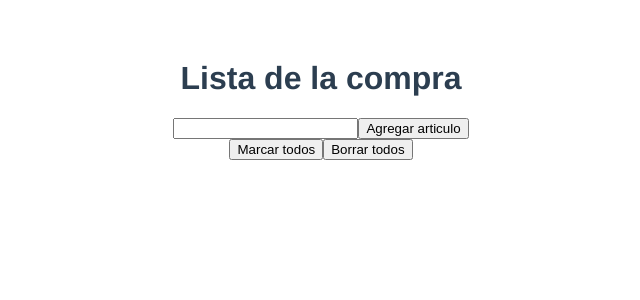
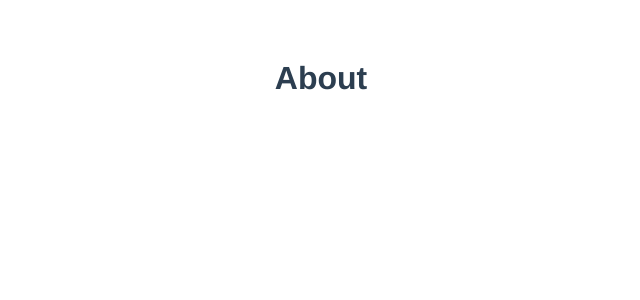
Before and after one commit to hermanu/todo-app, a Vue app: page /about in a window 1280 px wide. Shown: the top 300 px of the page, without its empty margins (319-959 px from the left). Built offline with nearby package versions, Linux system fonts and the light colour scheme.

Commit message:
Added vue-router Fixed components to match new routes

```diff
--- a/package.json
+++ b/package.json
@@ -9,7 +9,8 @@
   },
   "dependencies": {
     "core-js": "^3.6.5",
-    "vue": "^3.0.0"
+    "vue": "^3.0.0",
+    "vue-router": "^4.0.8"
   },
   "devDependencies": {
     "@vue/cli-plugin-babel": "~4.5.0",
--- a/src/App.vue
+++ b/src/App.vue
@@ -1,67 +1,8 @@
 <template>
-  <h1>Lista de la compra</h1>
-  <form @submit.prevent="addNewTodo">
-    <label for="newTodo"></label>
-    <input v-model="newTodo" type="text" name="newTodo" />
-    <button>Agregar articulo</button>
-  </form>
-  <button @click="markAllDone">Marcar todos</button>
-  <button @click="removeAll">Borrar todos</button>
-  <ul>
-    <li v-for="(todo, index) in todoList" :key="todo.id" class="todo">
-      <h3 :class="{ done: todo.done }" @click="toggleDone(todo)">
-        {{ todo.content }}
-      </h3>
-      <button @click="removeTodo(index)">Borrar</button>
-    </li>
-  </ul>
+  <router-view />
 </template>
 
-<script>
-import { ref } from "vue";
-
-export default {
-  setup() {
-    //
-    const newTodo = ref("");
-    const todoList = ref([]);
-    //
-    function addNewTodo() {
-      todoList.value.push({
-        id: Date.now(),
-        done: false,
-        content: newTodo.value,
-      });
-      newTodo.value = "";
-    }
-    //
-    function toggleDone(todo) {
-      todo.done = !todo.done;
-    }
-    //
-    function removeTodo(index) {
-      todoList.value.splice(index, 1);
-    }
-    //
-    function markAllDone() {
-      todoList.value.forEach((todo) => (todo.done = true));
-    }
-    //
-    function removeAll() {
-      todoList.value = [];
-    }
-    return {
-      addNewTodo,
-      newTodo,
-      todoList,
-      toggleDone,
-      removeTodo,
-      markAllDone,
-      removeAll,
-    };
-  },
-};
-</script>
+<script></script>
 
 <style>
 #app {
--- /dev/null
+++ b/src/components/views/About.vue
@@ -0,0 +1,3 @@
+<template>
+  <h1>About</h1>
+</template>
--- /dev/null
+++ b/src/components/views/Home.vue
@@ -0,0 +1,7 @@
+<template>
+  <h1>Home page</h1>
+  <router-link to="/about">About</router-link>
+  <br />
+  <router-link to="/list">List</router-link>
+  <router-view />
+</template>
--- /dev/null
+++ b/src/components/views/List.vue
@@ -0,0 +1,81 @@
+<template>
+  <h1>Lista de la compra</h1>
+  <form @submit.prevent="addNewTodo">
+    <label for="newTodo"></label>
+    <input v-model="newTodo" type="text" name="newTodo" />
+    <button>Agregar articulo</button>
+  </form>
+  <button @click="markAllDone">Marcar todos</button>
+  <button @click="removeAll">Borrar todos</button>
+  <ul>
+    <li v-for="(todo, index) in todoList" :key="todo.id" class="todo">
+      <h3 :class="{ done: todo.done }" @click="toggleDone(todo)">
+        {{ todo.content }}
+      </h3>
+      <button @click="removeTodo(index)">Borrar</button>
+    </li>
+  </ul>
+</template>
+
+<script>
+import { ref } from "vue";
+
+export default {
+  setup() {
+    //
+    const newTodo = ref("");
+    const todoList = ref([]);
+    //
+    function addNewTodo() {
+      todoList.value.push({
+        id: Date.now(),
+        done: false,
+        content: newTodo.value,
+      });
+      newTodo.value = "";
+    }
+    //
+    function toggleDone(todo) {
+      todo.done = !todo.done;
+    }
+    //
+    function removeTodo(index) {
+      todoList.value.splice(index, 1);
+    }
+    //
+    function markAllDone() {
+      todoList.value.forEach((todo) => (todo.done = true));
+    }
+    //
+    function removeAll() {
+      todoList.value = [];
+    }
+    return {
+      addNewTodo,
+      newTodo,
+      todoList,
+      toggleDone,
+      removeTodo,
+      markAllDone,
+      removeAll,
+    };
+  },
+};
+</script>
+
+<style>
+#app {
+  font-family: Avenir, Helvetica, Arial, sans-serif;
+  -webkit-font-smoothing: antialiased;
+  -moz-osx-font-smoothing: grayscale;
+  text-align: center;
+  color: #2c3e50;
+  margin-top: 60px;
+}
+.done {
+  text-decoration: line-through;
+}
+.todo {
+  cursor: pointer;
+}
+</style>
--- a/src/main.js
+++ b/src/main.js
@@ -1,4 +1,7 @@
-import { createApp } from 'vue'
-import App from './App.vue'
+import { createApp } from "vue";
+import App from "./App.vue";
+import router from "@/router";
 
-createApp(App).mount('#app')
+createApp(App)
+  .use(router)
+  .mount("#app");
--- /dev/null
+++ b/src/router/index.js
@@ -0,0 +1,28 @@
+import { createWebHistory, createRouter } from "vue-router";
+import List from "@/components/views/List.vue";
+import About from "@/components/views/About.vue";
+import Home from "@/components/views/Home.vue";
+const routes = [
+  {
+    path: "/",
+    name: "Home",
+    component: Home,
+  },
+  {
+    path: "/list",
+    name: "List",
+    component: List,
+  },
+  {
+    path: "/about",
+    name: "About",
+    component: About,
+  },
+];
+
+const router = createRouter({
+  history: createWebHistory(),
+  routes,
+});
+
+export default router;
```
Also changed, not shown: 1 other file (tests, documents, lock files or other folders).
